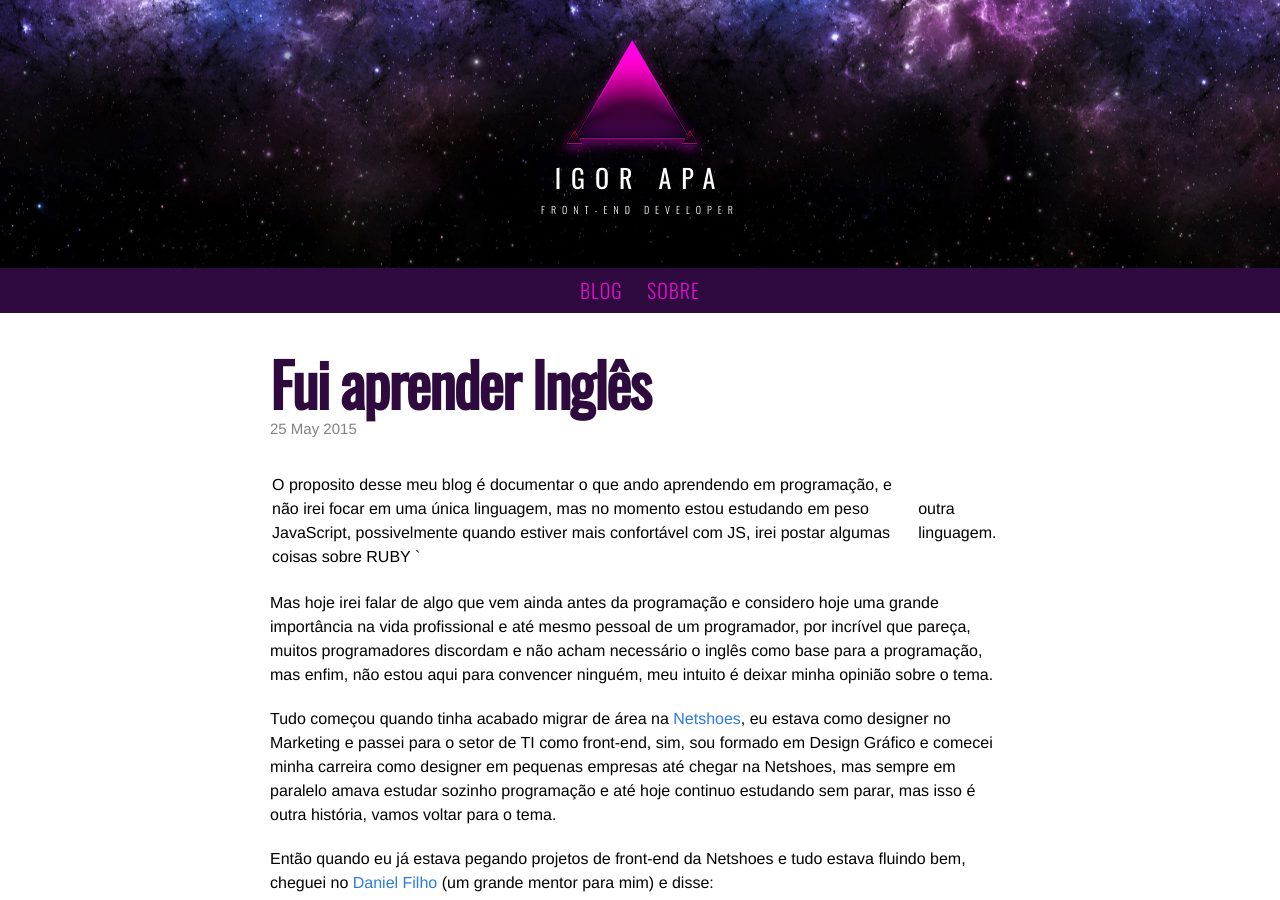
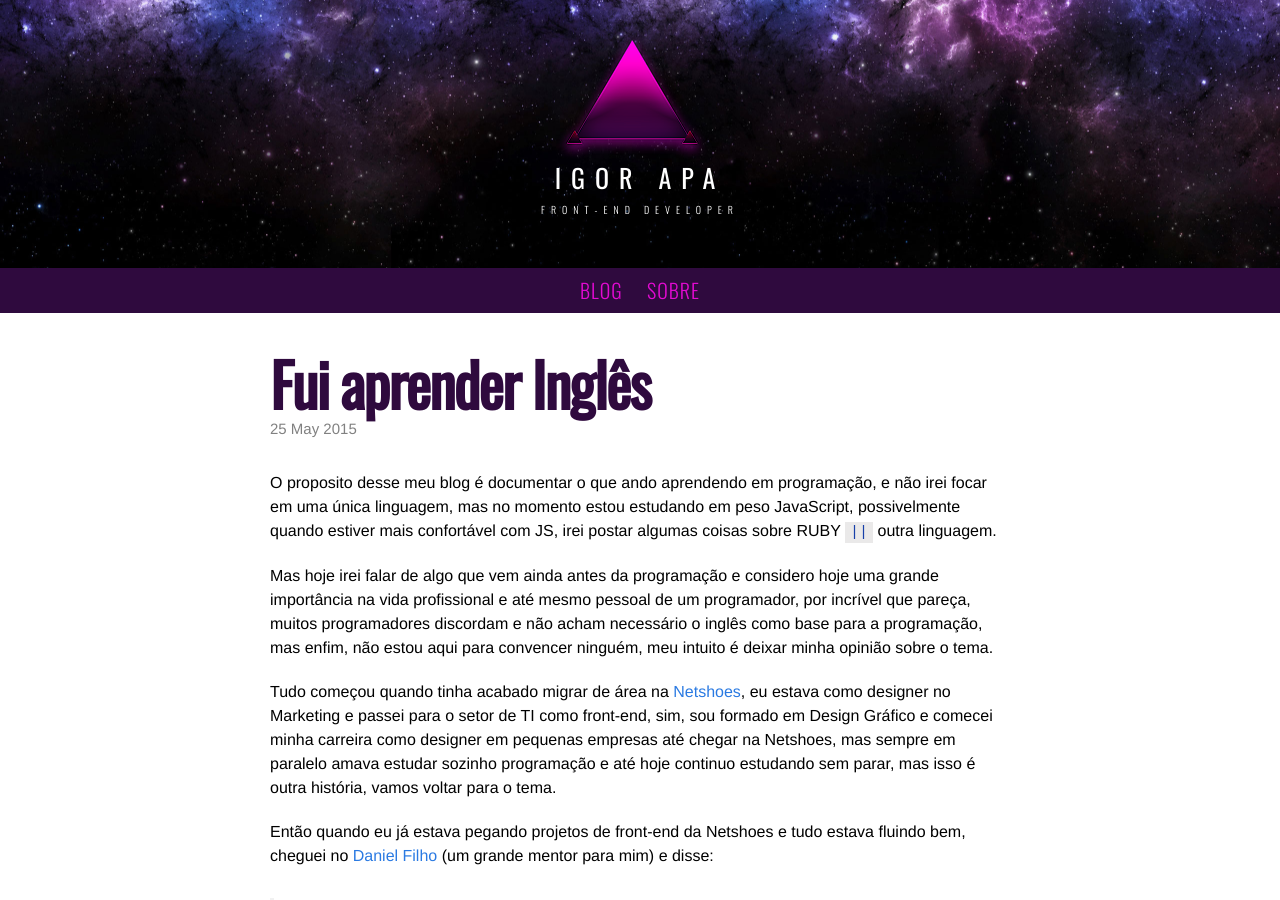
Before and after one commit to igorapa/igorapa.github.io, a Jekyll site: the page built from _posts/2015-05-24-fui-aprender-ingles.markdown, in a window 1280 px wide and 900 px high. Built offline with Jekyll 4.4.1, drawn with Linux system fonts in a browser that asks for light colours; nearby versions of some CDN libraries; comment, search, counter and statistics services are not loaded.

```diff
--- a/_posts/2015-05-24-fui-aprender-ingles.markdown
+++ b/_posts/2015-05-24-fui-aprender-ingles.markdown
@@ -4,7 +4,7 @@ title:  "Fui aprender Inglês"
 date:   2015-05-25 01:28:00
 ---
 
-O proposito desse meu blog é documentar o que ando aprendendo em programação, e não irei focar em uma única linguagem, mas no momento estou estudando em peso JavaScript, possivelmente quando estiver mais confortável com JS, irei postar algumas coisas sobre RUBY `|| outra linguagem.
+O proposito desse meu blog é documentar o que ando aprendendo em programação, e não irei focar em uma única linguagem, mas no momento estou estudando em peso JavaScript, possivelmente quando estiver mais confortável com JS, irei postar algumas coisas sobre RUBY `||` outra linguagem.
 
 Mas hoje irei falar de algo que vem ainda antes da programação e considero hoje uma grande importância na vida profissional e até mesmo pessoal de um programador, por incrível que pareça, muitos programadores discordam e não acham necessário o inglês como base para a programação, mas enfim, não estou aqui para convencer ninguém, meu intuito é deixar minha opinião sobre o tema.
 
```
